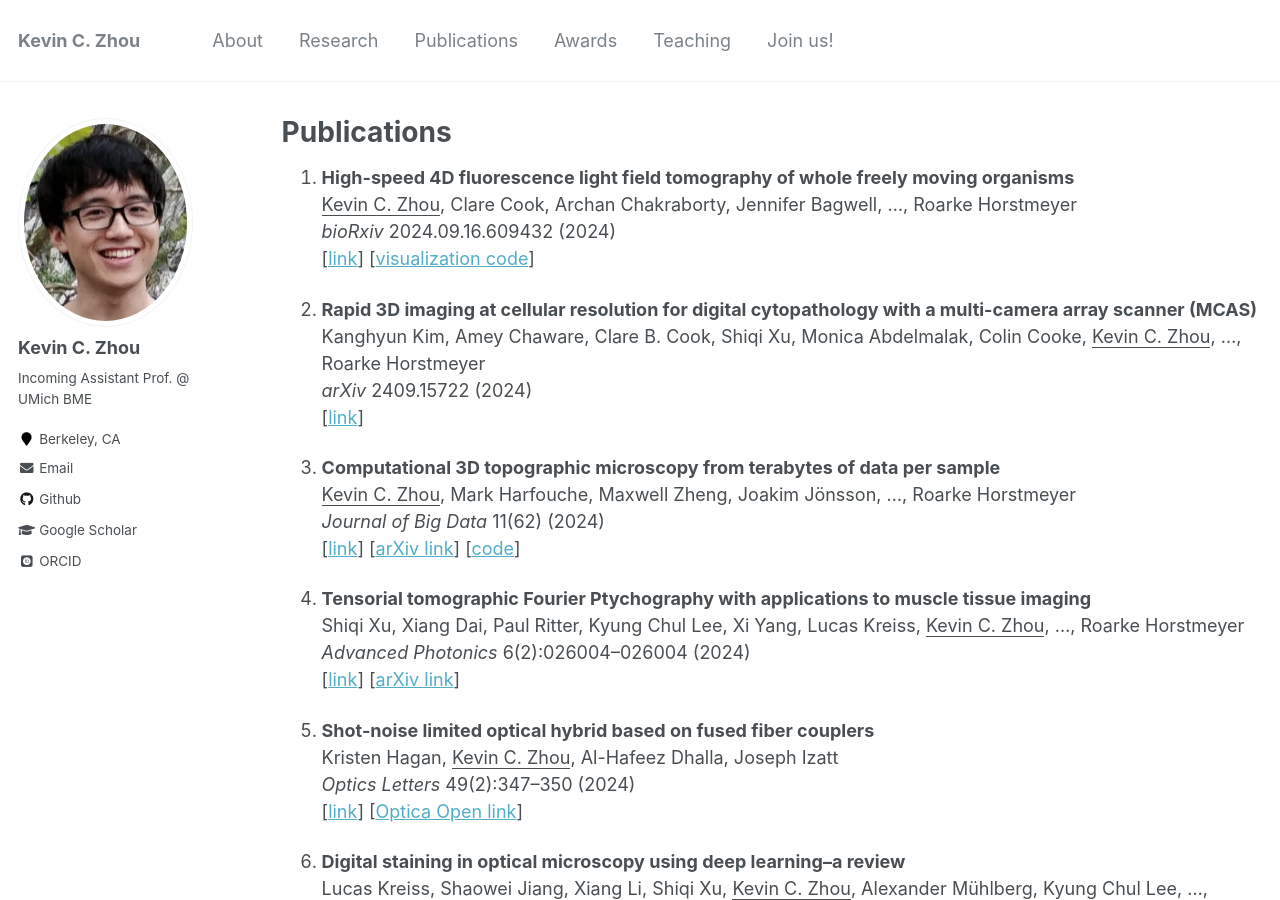
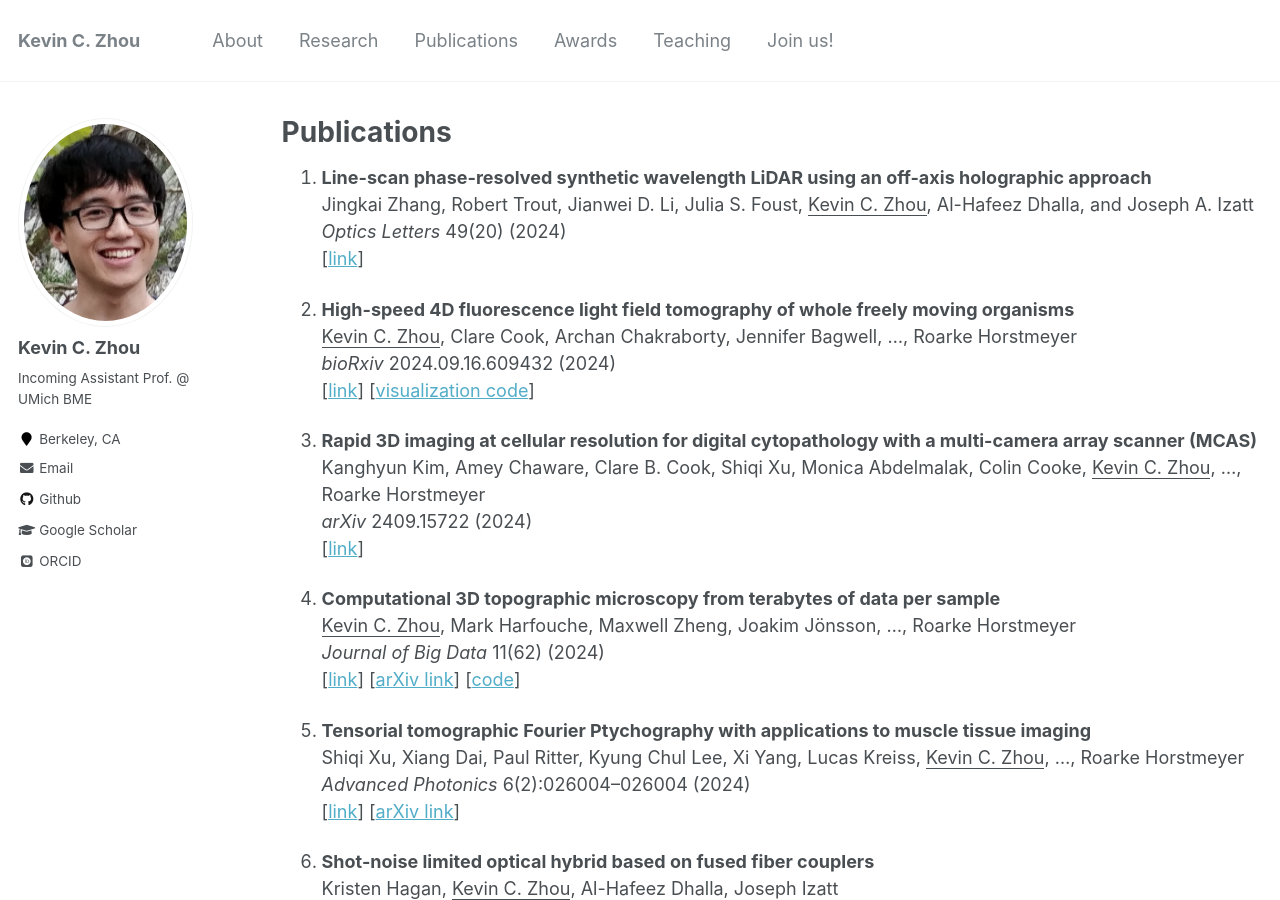
Before and after one commit to kevinczhou/kevinczhou.github.io, a Jekyll site: the page built from _pages/publications.md, in a window 1280 px wide and 900 px high. Built offline with Jekyll 4.4.1, drawn with Linux system fonts in a browser that asks for light colours; some web fonts are replaced.

Commit message:
Update publications.md

```diff
--- a/_pages/publications.md
+++ b/_pages/publications.md
@@ -4,6 +4,11 @@ title: "Publications"
 permalink: /publications/
 author_profile: true
 ---
+1. **Line-scan phase-resolved synthetic wavelength LiDAR using an off-axis holographic approach**
+Jingkai Zhang, Robert Trout, Jianwei D. Li, Julia S. Foust, <ins>Kevin C. Zhou</ins>, Al-Hafeez Dhalla, and Joseph A. Izatt
+*Optics Letters* 49(20) (2024)
+[[link](https://opg.optica.org/ol/abstract.cfm?uri=ol-49-20-5755)]
+
 1. **High-speed 4D fluorescence light field tomography of whole freely moving organisms**
 <ins>Kevin C. Zhou</ins>, Clare Cook, Archan Chakraborty, Jennifer Bagwell, ..., Roarke Horstmeyer
 *bioRxiv* 2024.09.16.609432 (2024)
```
